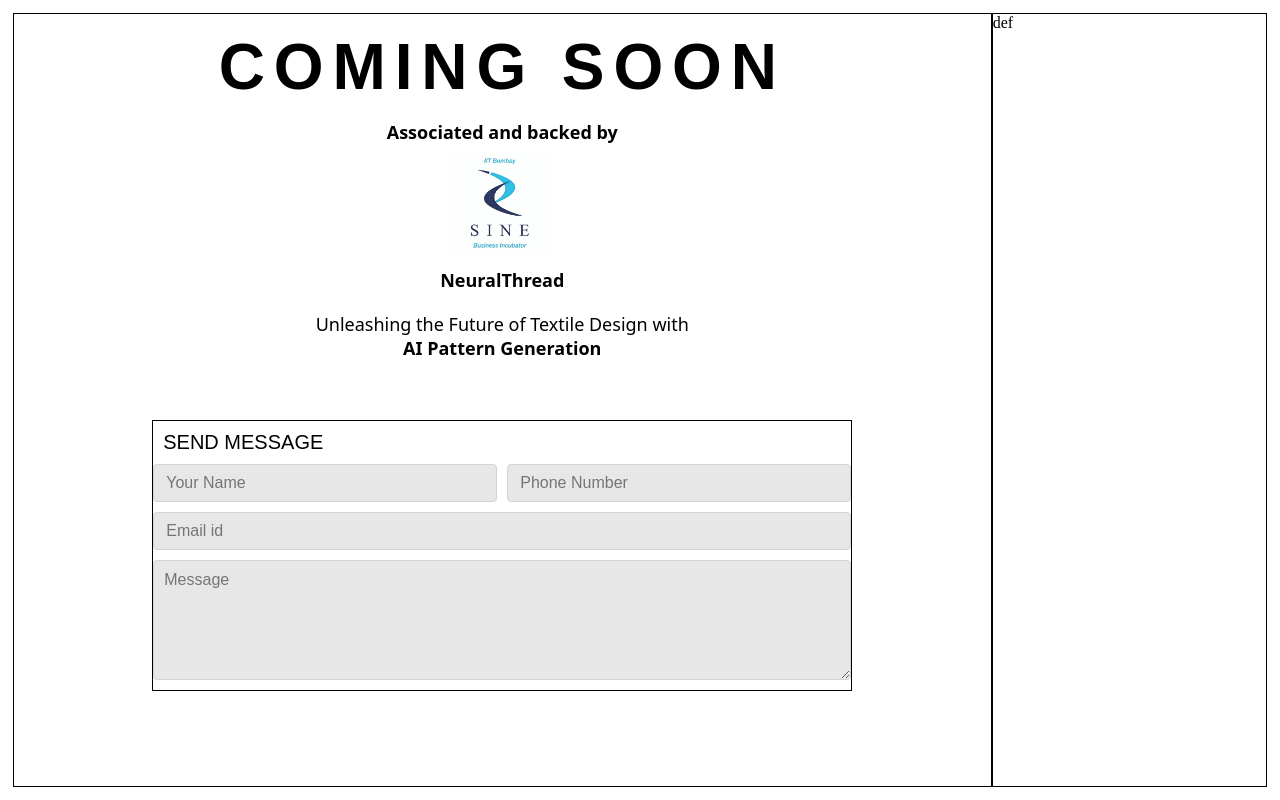
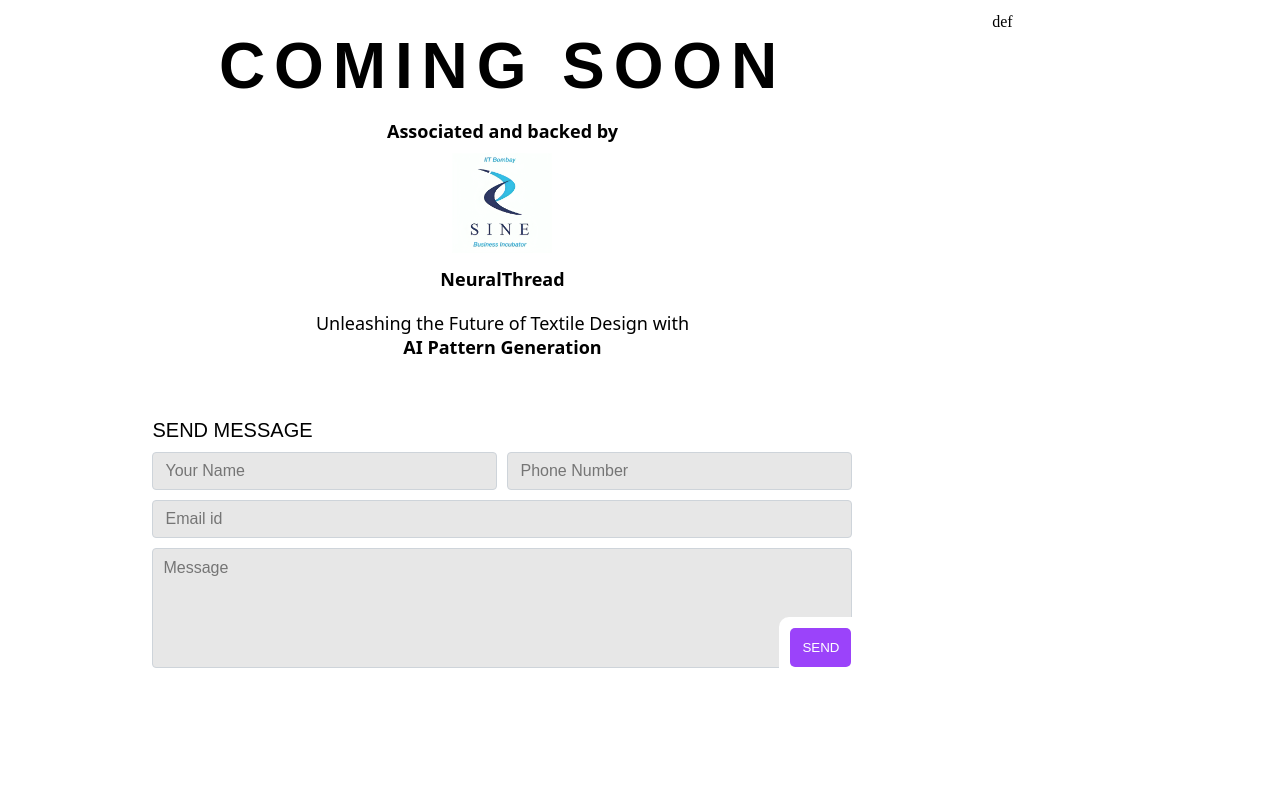
Before and after one commit to ChinmayBarik214/NeuralThread-frontend-developer-assignment, a React (Create React App) app: page /landing-page in a window 1280 px wide. Built offline with nearby package versions, Linux system fonts and the light colour scheme.

Commit message:
made cutout wo border

```diff
--- a/src/pages/LandingPage.css
+++ b/src/pages/LandingPage.css
@@ -14,10 +14,6 @@
   display: flex;
   min-height: 100vh;
   padding: 1%;
-}
-
-.hero div {
-  border: 1px solid black;
 }
 
 .hero__main {
@@ -55,6 +51,7 @@
 }
 
 .main__form {
+  position: relative;
   text-align: left;
   font-family: "Montserrat", sans-serif;
   max-width: 700px;
@@ -64,6 +61,7 @@
 .form__header {
   font-weight: 500;
   font-size: 1.25rem;
+  margin-left: 0;
 }
 
 .form__input {
@@ -102,7 +100,33 @@
 .form__msg {
   min-height: 120px;
   padding: 0.625rem;
-  resize: vertical;
+  resize: none;
+}
+
+.form__submit {
+  position: absolute;
+  bottom: 1px;
+  right: 1px;
+  color: #fff;
+  background-color: #9b43fa;
+  cursor: pointer;
+  padding: 0.75rem;
+  border-radius: 5px;
+  border: none;
+}
+
+.form__cutout {
+  position: absolute;
+  bottom: 0;
+  right: 0;
+  color: #fff;
+  background-color: #fff;
+  cursor: pointer;
+  padding: 0.75rem;
+  border-top-left-radius: 10px;
+  border-color: #fff;
+  border-width: 6px;
+  border-style: solid;
 }
 
 .hero__imgs {
--- a/src/pages/LandingPage.jsx
+++ b/src/pages/LandingPage.jsx
@@ -16,10 +16,12 @@
 
         <div className='main__form'>
           <p className='form__header'>SEND MESSAGE</p>
-          <input className='form__input form__input--left' placeholder='Your Name'/>
-          <input className='form__input form__input--right' placeholder='Phone Number'/>
-          <input className='form__input' placeholder='Email id'/>
-          <textarea className='form__input form__msg' placeholder='Message'/>
+          <input className='form__input form__input--left' placeholder='Your Name' />
+          <input className='form__input form__input--right' placeholder='Phone Number' />
+          <input className='form__input' placeholder='Email id' />
+          <textarea className='form__input form__msg' placeholder='Message' />
+          <button className='form__cutout'>SEND</button>
+          <button className='form__submit' type='submit'>SEND</button>
         </div>
       </div>
       <div className="hero__imgs">def</div>
```
